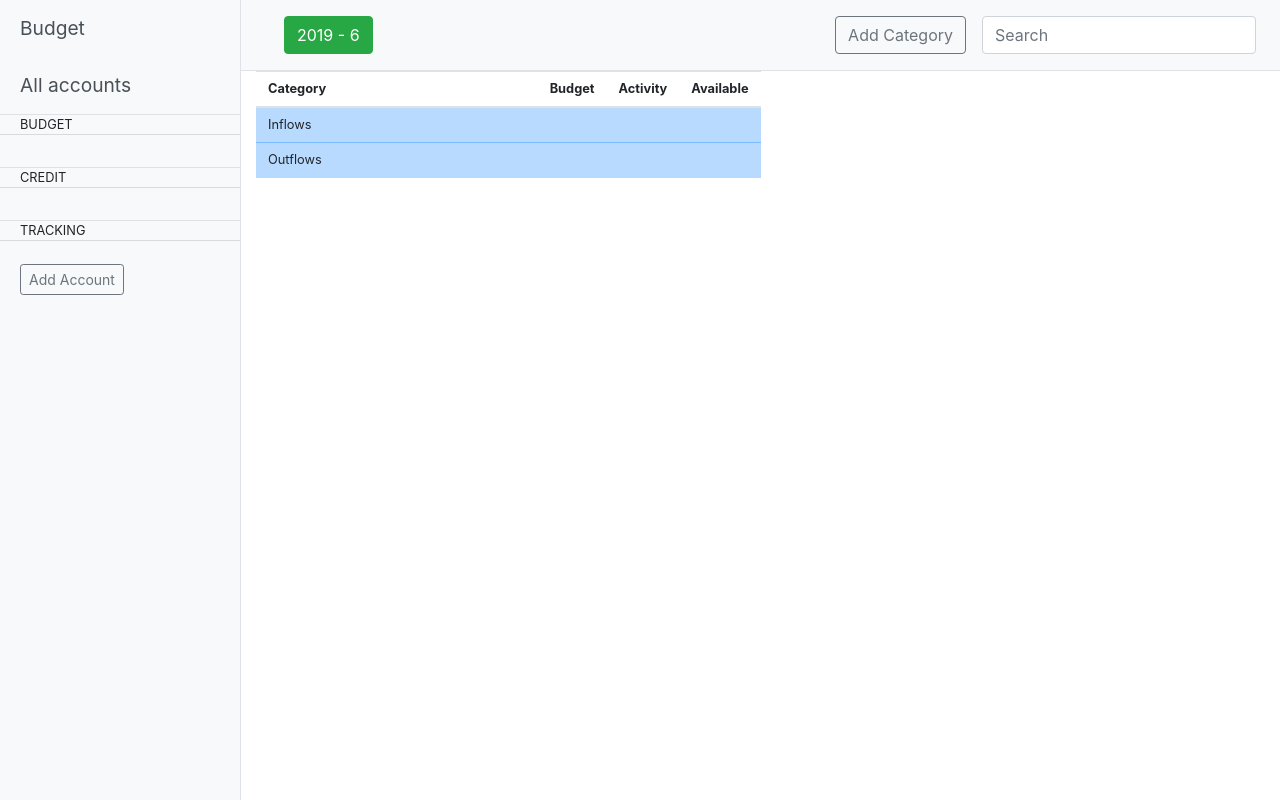
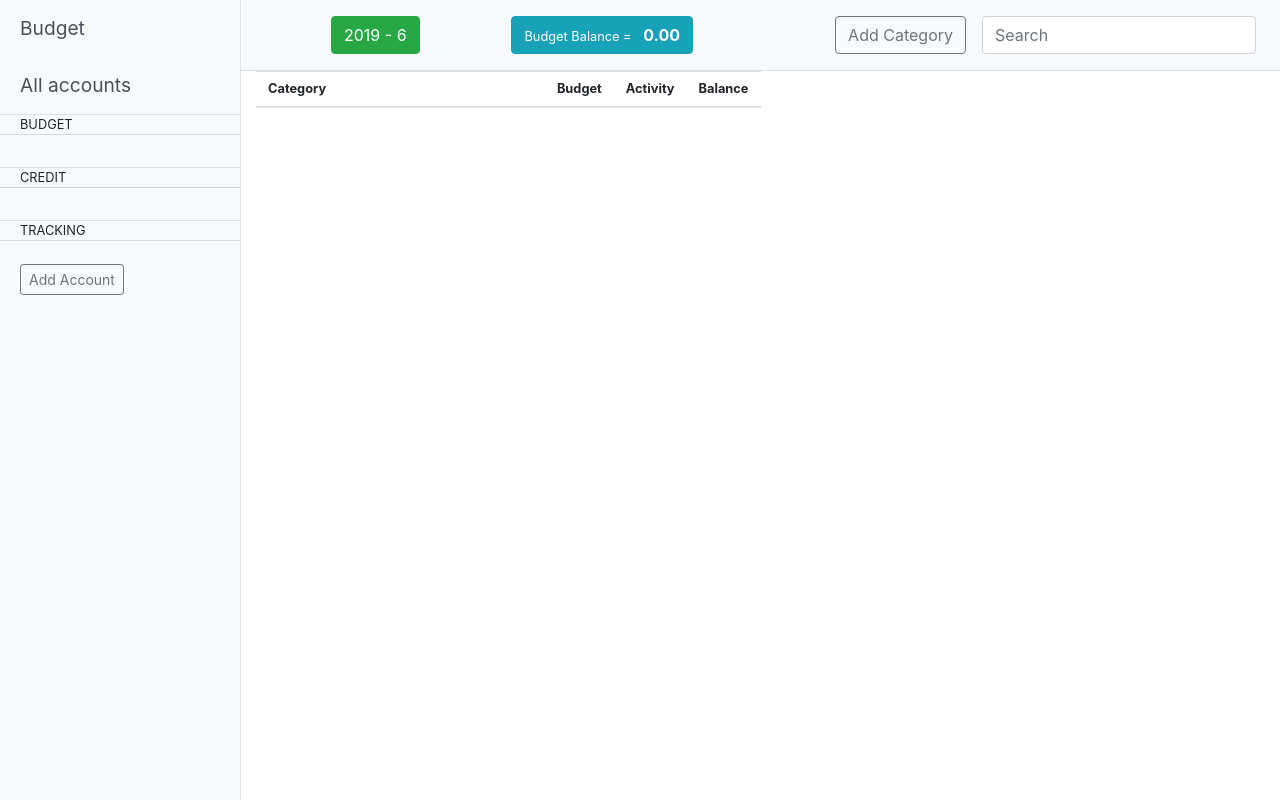
Before and after one commit to RolandoXIX/IFinance, a Django app: page /budget/ in a window 1280 px wide. Run offline with Django 3.2, Linux system fonts and the light colour scheme; lists and menus that the app fills with data are empty; some libraries are stand-ins or nearby versions.

Commit message:
'budget'

```diff
--- a/main/templates/main/budget.html
+++ b/main/templates/main/budget.html
@@ -12,18 +12,20 @@
               <th scope="col" style="width: 100%">Category</th>
               <th align="right" scope="col" style="width: 40%">Budget</th>
               <th align="right" scope="col" style="width: 40%">Activity</th>
-              <th align="right" scope="col" style="width: 40%">Available</th>
+              <th align="right" scope="col" style="width: 40%">Balance</th>
             </tr>
           </thead>
           <tbody>
-            <tr class="table-primary">
-	            <td>Inflows</td>
-	            <td></td>
-	            <td></td>
-	            <td></td>
+
+            {% for type in account_types %}
+              <tr class="table-primary font-weight-bold">
+  	            <td>{{type}}</td>
+  	            <td align="right">{% category_method type 'get_budget' year month %}</td>
+  	            <td align="right">{% category_method type 'get_balance' year month %}</td>
+  	            <td align="right">{% category_method type 'get_available' year month %}</td>
               </tr>
               {% for category in category_list %}
-            {% if category.account_type.name == 'Inflow' %}
+                {% if category.account_type.name == type.name %}
                   <tr>
       	            <td><a href={% url 'edit_category' year month category.pk %}>{{ category.name }}</td></a>
       	            <td align="right"><a href={% url 'edit_budget' year month category.pk %}>{% category_method category 'get_budget' year month %}</td></a>
@@ -32,21 +34,6 @@
                   </tr>
                 {% endif %}
               {% endfor %}
-            <tr class="table-primary">
-	            <td>Outflows</td>
-	            <td></td>
-	            <td></td>
-	            <td></td>
-            </tr>
-            {% for category in category_list %}
-            {% if category.account_type.name == 'Outflow' %}
-            <tr>
-	            <td><a href={% url 'edit_category' year month category.pk %}>{{ category.name }}</td></a>
-	            <td align="right"><a href={% url 'edit_budget' year month category.pk %}>{% category_method category 'get_budget' year month %}</td></a>
-	            <td align="right">{% category_method category 'get_balance' year month %}</td>
-	            <td align="right">{% category_method_abs category 'get_available' year month %}</td>
-            </tr>
-            {% endif %}
             {% endfor %}
           </tbody>
         </table>
@@ -55,9 +42,11 @@
 {% endblock %}
 
 {% block navbar %}
-<a href={% url 'budget' previous_month.year previous_month.month %} style="color:black"><span class="oi oi-caret-left"></span></a>&nbsp&nbsp
-<div class="btn btn-success">{{ year }} - {{ month }}</div>&nbsp&nbsp
-<a href={% url 'budget' next_month.year next_month.month %} style="color:black"><span class="oi oi-caret-right"></span></a>
+<a href={% url 'budget' previous_month.year previous_month.month %} style="color:black" class='pl-5'><span class="oi oi-caret-left mr-2"></span></a>
+<div class="btn btn-success">{{ year }} - {{ month }}</div>
+<a href={% url 'budget' next_month.year next_month.month %} style="color:black"><span class="oi oi-caret-right ml-2"></span></a>
+<div class="col-1"></div>
+<div class="btn btn-info"><span class='small mr-2'>Budget Balance = </span><b>{{ balance_budget|floatformat:2|intcomma }}</b></div>
 
 <div class="collapse navbar-collapse" id="navbarSupportedContent">
   <ul class="navbar-nav ml-auto mt-2 mt-lg-0">
--- a/main/templates/main/transactions_list.html
+++ b/main/templates/main/transactions_list.html
@@ -70,7 +70,7 @@
 {% endblock %}
 
 {% block navbar %}
-<div class="btn btn-success">{{ active.name }}</div>
+<div class='pl-3'><span class="btn btn-success">{{ active.name }}</span></div>
 
 <div class="collapse navbar-collapse" id="navbarSupportedContent">
   <ul class="navbar-nav ml-auto mt-2 mt-lg-0">
--- a/main/views.py
+++ b/main/views.py
@@ -5,7 +5,7 @@ from django.http import HttpResponseRedirect, HttpResponse
 from django.utils.datetime_safe import datetime
 from django.views.generic.base import View
 from main.forms import TransactionForm, AccountCreateForm, AccountEditForm, CategoryForm, BudgetEntryForm
-from main.models import Account, TransactionEntry, BudgetEntry
+from main.models import Account, TransactionEntry, BudgetEntry, AccountType
 from django.db.models import Sum, Q
 import datetime
 from django.urls import reverse
@@ -16,7 +16,6 @@ class AccountsMixin:
 
     def get_pay_account_list(self):
         return Account.objects.filter(account_type__type_group__in=['BU', 'CR', 'TR'])
-
 
     def get_active_account(self, pk):
         try:
@@ -208,11 +207,17 @@ class Budget(View, AccountsMixin):
         previous_month = reference_date + relativedelta.relativedelta(months=-1)
         previous_month = {'year': previous_month.year, 'month': previous_month.month}
 
+        account_types = AccountType.objects.filter(name__in=['Inflow', 'Outflow'])
+
+        balance_budget = 0
+        for account_type in account_types:
+            balance_budget += -account_type.get_budget(year=year, month=month)
 
         category_list = Account.objects.filter(Q(account_type__type_group='CA') & ~Q(account_type__name='Special'))
         context = {
             'accounts_list': self.get_pay_account_list(), 'category_list': category_list, 'year': year,
-            'month': month, 'previous_month': previous_month, 'next_month': next_month
+            'month': month, 'previous_month': previous_month, 'next_month': next_month, 'account_types': account_types,
+            'balance_budget': balance_budget
          }
         return render(request, 'main/budget.html', context)
 
```
Also changed, not shown: main/models.py (+17 -0 lines). Lines whose indentation alone changed are shown as unchanged.
